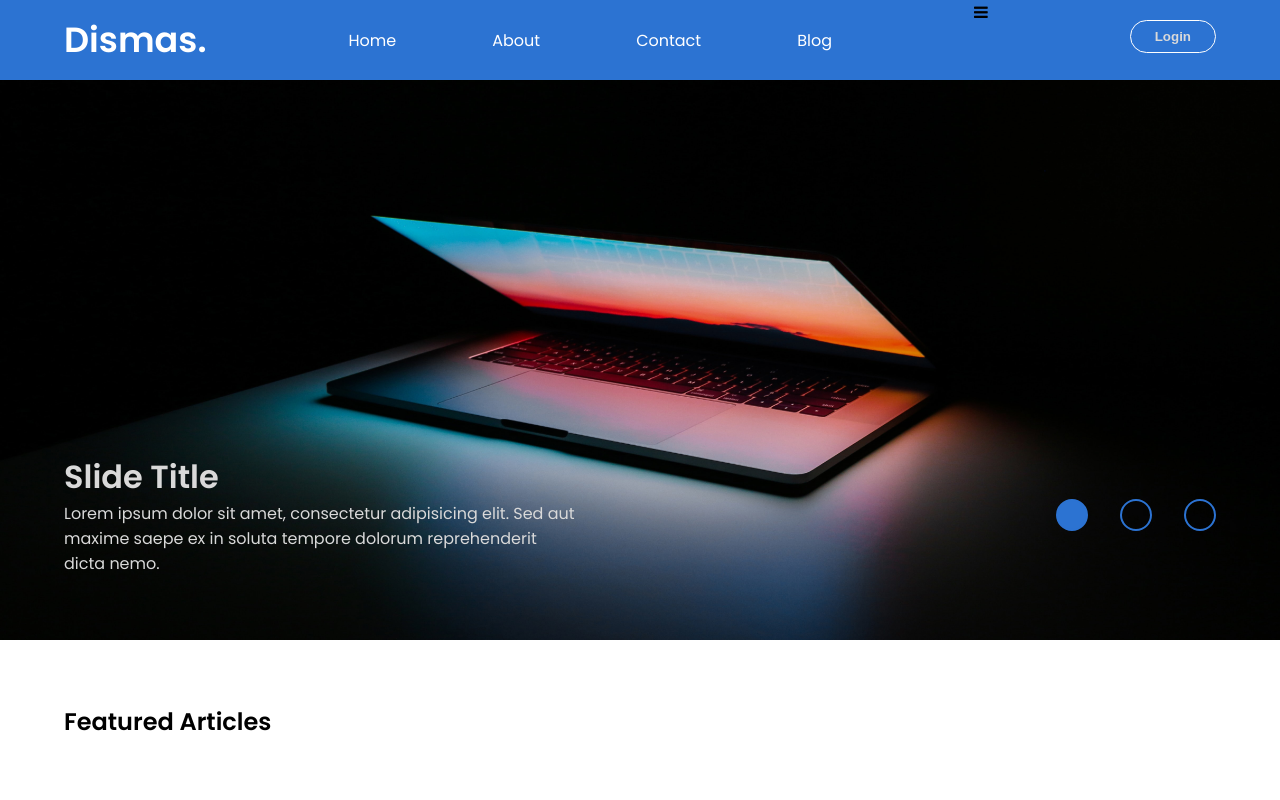
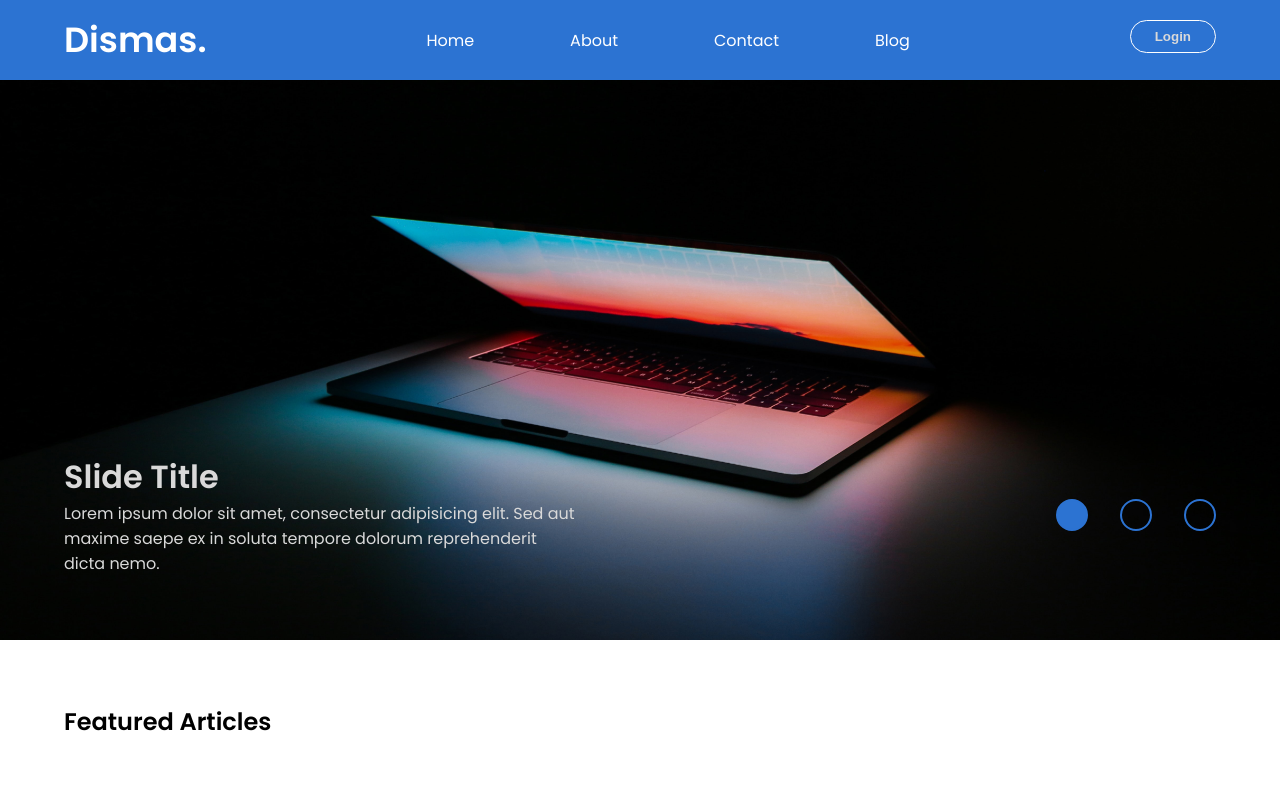
Before and after one commit to Dismas2020/Personal-Website, a plain HTML site: page blog.html in a window 1280 px wide. Shown: the top 800 px of the page. Drawn offline with Linux system fonts and the light colour scheme; grey boxes are pictures that could not be loaded.

```diff
--- a/blog.html
+++ b/blog.html
@@ -23,9 +23,7 @@
         <li><a href="./contact.html">Contact</a></li>
         <li><a href="./blog.html">Blog</a></li>
       </ul>
-      <input type="checkbox" id="check" />
-      <label for="check" class="checkbtn">
-        <i class="fa fa-bars"></i>
+
       </label>
       <a href="login.html"><button class="login-button">Login</button></a>
 
```
